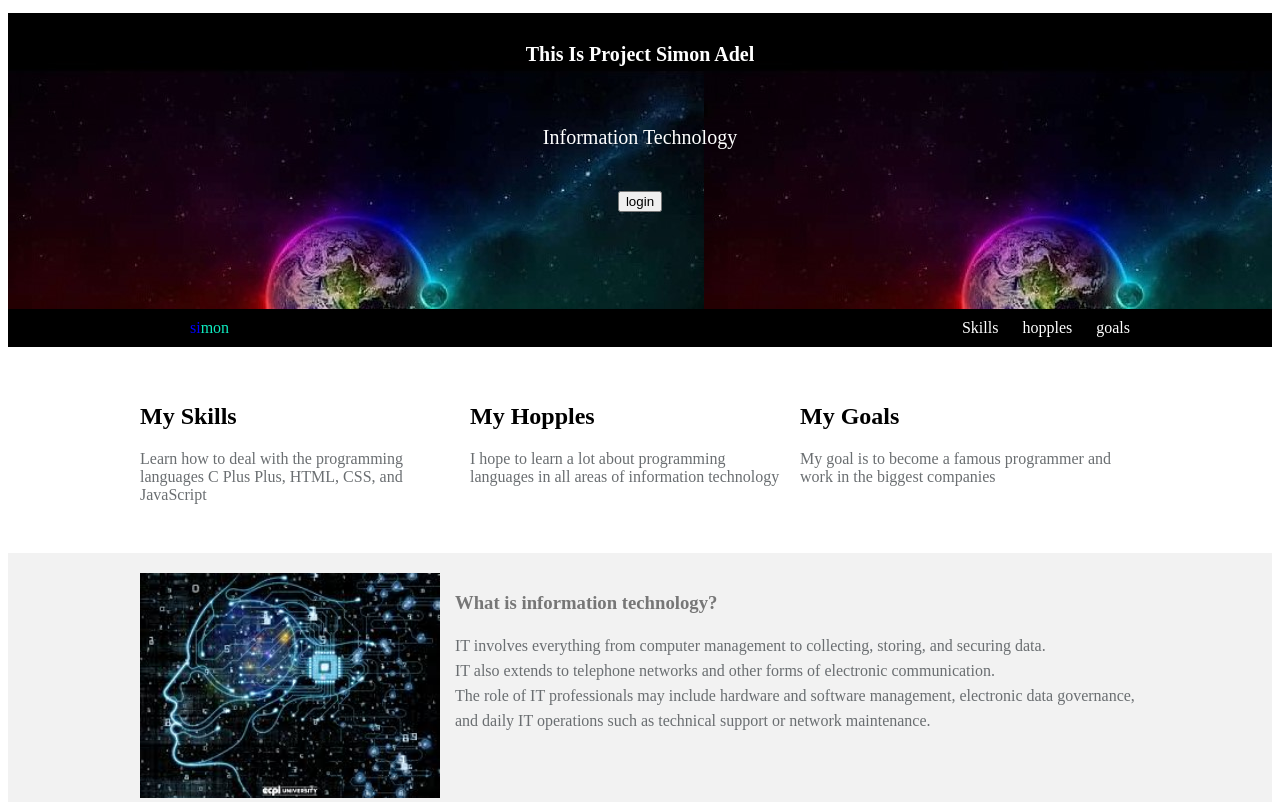
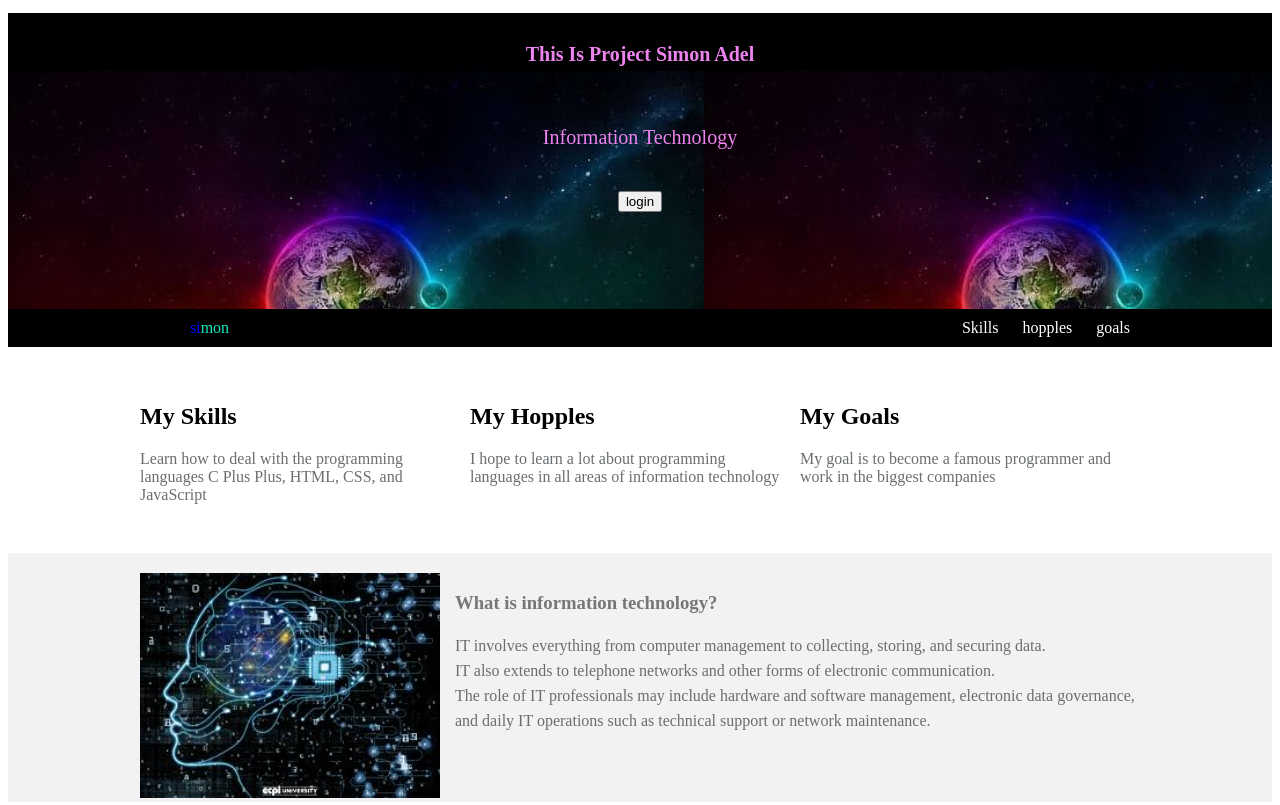
Before and after one commit to simonadel/new_project, a plain HTML site: page index.html in a window 1280 px wide. Shown: the top 805 px of the page. Drawn offline with Linux system fonts and the light colour scheme; files that its build step writes are made by us from their sources.

Commit message:
project 5

```diff
--- a/css/style.css
+++ b/css/style.css
@@ -9,14 +9,14 @@
 }
  .header .nabar h1 {
 	 font-size:20px;
-	  color:#fff;
+	  color:#ee82ee;
 	    text-transform:capitalize;
 		padding-top:30px;
 
 }
  .header .nabar p {
 	 font-size:20px;
-	color:#fff;
+	color:#ee82ee;
 	    text-transform:capitalize;
 		padding-top:40px;
 }
--- a/index.html
+++ b/index.html
@@ -11,7 +11,7 @@
   <link rel="stylesheet" href="css/solid.min.css"/>
 </head>
 <body>
-<div class="header" style="background-imag:url('../images/scr.jpg')">
+<div class="header" >
   <div class="container">
    <div class="nabar">
      <h1>this is project simon adel</h1>
```
